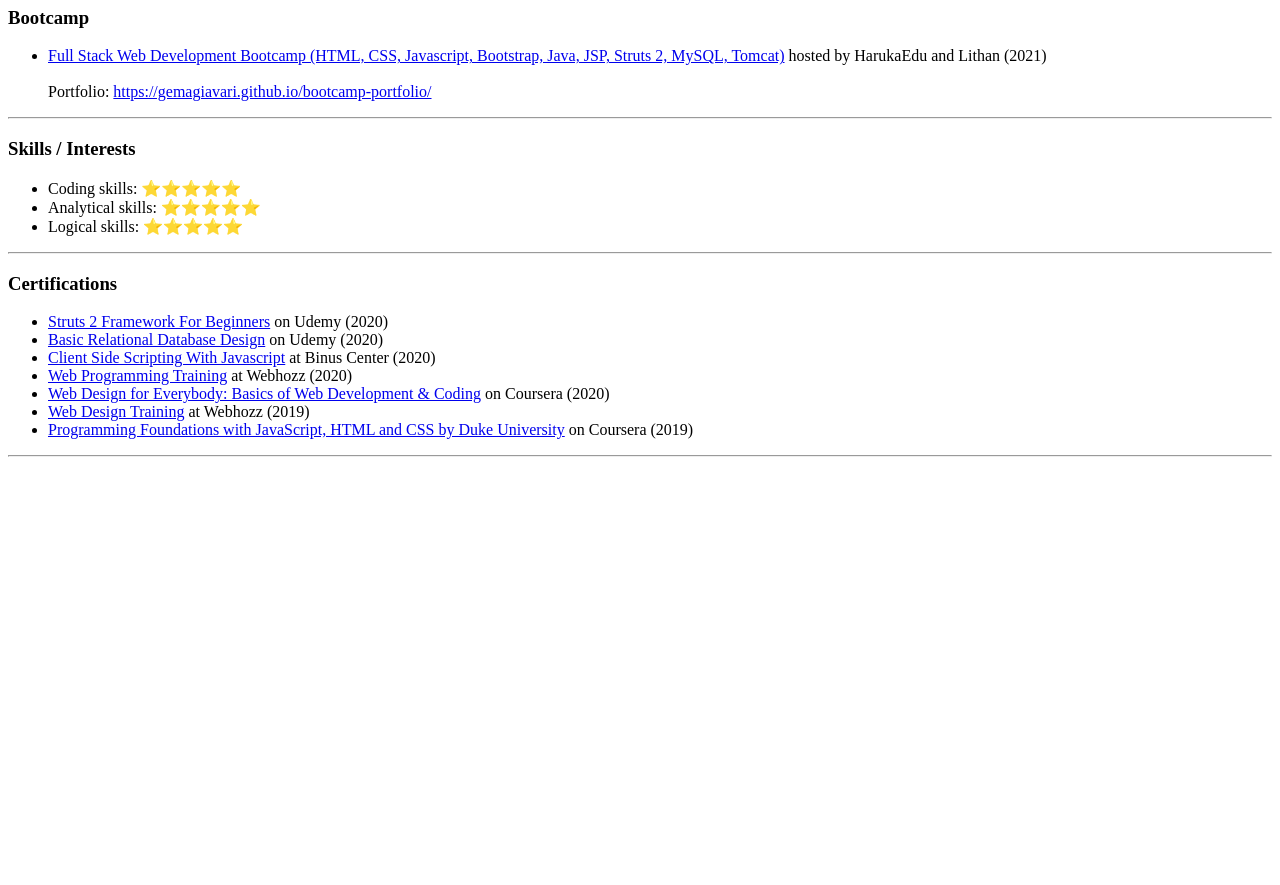
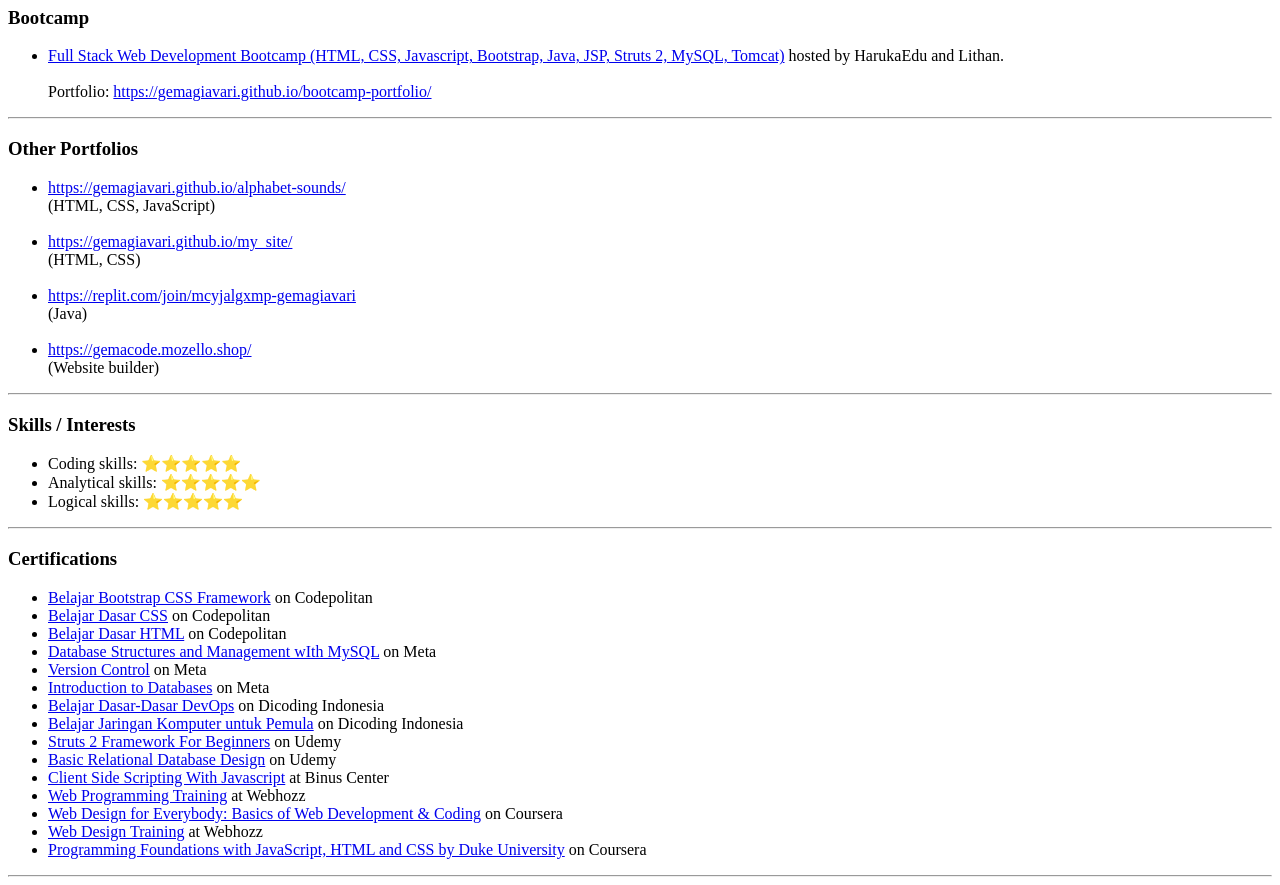
Before and after one commit to gemagiavari/online-CV, a plain HTML site: page index.html in a window 1280 px wide. Shown: the part 540-1425 px from the top of the page. Before the commit the page ends 1005 px from the top, so only its background shows below. Drawn offline with Linux system fonts and the light colour scheme.

Commit message:
update index.html

```diff
--- a/index.html
+++ b/index.html
@@ -51,9 +51,10 @@
         <a
           href="https://drive.google.com/file/d/1EgIIlx2pD9C1nAYCH2sYUYJYr3fg-ILo/view?usp=share_link"
           target="_blank"
-          >Full Stack Web Development Bootcamp (HTML, CSS, Javascript, Bootstrap, Java, JSP, Struts 2, MySQL, Tomcat)</a
+          >Full Stack Web Development Bootcamp (HTML, CSS, Javascript,
+          Bootstrap, Java, JSP, Struts 2, MySQL, Tomcat)</a
         >
-        hosted by HarukaEdu and Lithan (2021) <br />
+        hosted by HarukaEdu and Lithan.<br />
         <br />
         Portfolio:
         <a
@@ -64,6 +65,42 @@
       </li>
     </ul>
     <hr />
+    <h3>Other Portfolios</h3>
+    <ul>
+      <li>
+        <a href="https://gemagiavari.github.io/alphabet-sounds/" target="_blank"
+          >https://gemagiavari.github.io/alphabet-sounds/</a
+        >
+        <br />
+        (HTML, CSS, JavaScript)
+      </li>
+      <br />
+      <li>
+        <a href="https://gemagiavari.github.io/my_site/" target="_blank"
+          >https://gemagiavari.github.io/my_site/</a
+        >
+        <br />
+        (HTML, CSS)
+      </li>
+      <br />
+      <li>
+        <a href="https://replit.com/join/mcyjalgxmp-gemagiavari" target="_blank"
+          >https://replit.com/join/mcyjalgxmp-gemagiavari</a
+        >
+        <br />
+        (Java)
+      </li>
+      <br />
+      <li>
+        <a href="https://gemacode.mozello.shop/" target="_blank"
+          >https://gemacode.mozello.shop/</a
+        >
+        <br />
+        (Website builder)
+      </li>
+    </ul>
+    <hr />
+
     <h3>Skills / Interests</h3>
     <ul>
       <li>Coding skills: ⭐️⭐️⭐️⭐️⭐️</li>
@@ -74,12 +111,70 @@
     <h3>Certifications</h3>
     <ul>
       <li>
+        <a href="https://codepolitan.com/c/QKPDNSR" target="_blank"
+          >Belajar Bootstrap CSS Framework</a
+        >
+        on Codepolitan
+      </li>
+      <li>
+        <a href="https://codepolitan.com/c/NPLDXTQ" target="_blank"
+          >Belajar Dasar CSS</a
+        >
+        on Codepolitan
+      </li>
+      <li>
+        <a href="https://codepolitan.com/c/6LQB0ZT" target="_blank"
+          >Belajar Dasar HTML</a
+        >
+        on Codepolitan
+      </li>
+      <li>
+        <a
+          href="https://www.coursera.org/account/accomplishments/certificate/5KTKLULQHKNB"
+          target="_blank"
+          >Database Structures and Management wIth MySQL</a
+        >
+        on Meta
+      </li>
+      <li>
+        <a
+          href="https://www.coursera.org/account/accomplishments/verify/4BQXWYUJJTXP"
+          target="_blank"
+          >Version Control</a
+        >
+        on Meta
+      </li>
+      <li>
+        <a
+          href="https://coursera.org/share/a36872c018b7ddde752c5293eda9c306"
+          target="_blank"
+          >Introduction to Databases</a
+        >
+        on Meta
+      </li>
+      <li>
+        <a
+          href="https://www.dicoding.com/certificates/2VX36E2JNXYQ"
+          target="_blank"
+          >Belajar Dasar-Dasar DevOps</a
+        >
+        on Dicoding Indonesia
+      </li>
+      <li>
+        <a
+          href="https://www.dicoding.com/certificates/07Z6VW0OJXQR"
+          target="_blank"
+          >Belajar Jaringan Komputer untuk Pemula</a
+        >
+        on Dicoding Indonesia
+      </li>
+      <li>
         <a
           href="https://udemy-certificate.s3.amazonaws.com/image/UC-1b0909b4-0b77-489d-bdd2-f3458ae8bfdc.jpg"
           target="_blank"
           >Struts 2 Framework For Beginners</a
         >
-        on Udemy (2020)
+        on Udemy
       </li>
       <li>
         <a
@@ -87,7 +182,7 @@
           target="_blank"
           >Basic Relational Database Design</a
         >
-        on Udemy (2020)
+        on Udemy
       </li>
       <li>
         <a
@@ -95,7 +190,7 @@
           target="_blank"
           >Client Side Scripting With Javascript</a
         >
-        at Binus Center (2020)
+        at Binus Center
       </li>
       <li>
         <a
@@ -103,7 +198,7 @@
           target="_blank"
           >Web Programming Training</a
         >
-        at Webhozz (2020)
+        at Webhozz
       </li>
       <li>
         <a
@@ -111,7 +206,7 @@
           target="_blank"
           >Web Design for Everybody: Basics of Web Development & Coding</a
         >
-        on Coursera (2020)
+        on Coursera
       </li>
       <li>
         <a
@@ -119,7 +214,7 @@
           target="_blank"
           >Web Design Training</a
         >
-        at Webhozz (2019)
+        at Webhozz
       </li>
       <li>
         <a
@@ -128,7 +223,7 @@
           >Programming Foundations with JavaScript, HTML and CSS by Duke
           University</a
         >
-        on Coursera (2019)
+        on Coursera
       </li>
     </ul>
     <hr />
```
